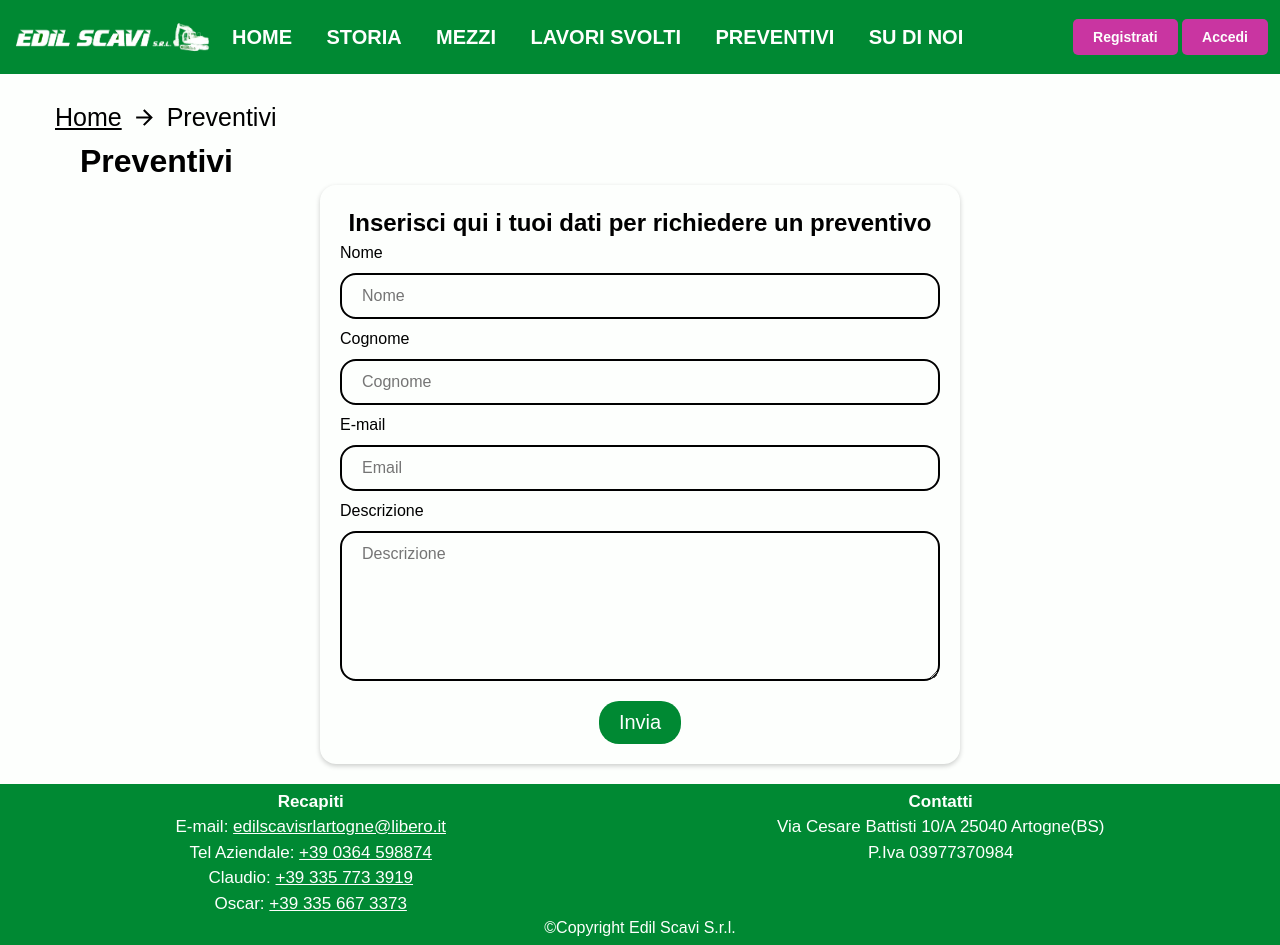
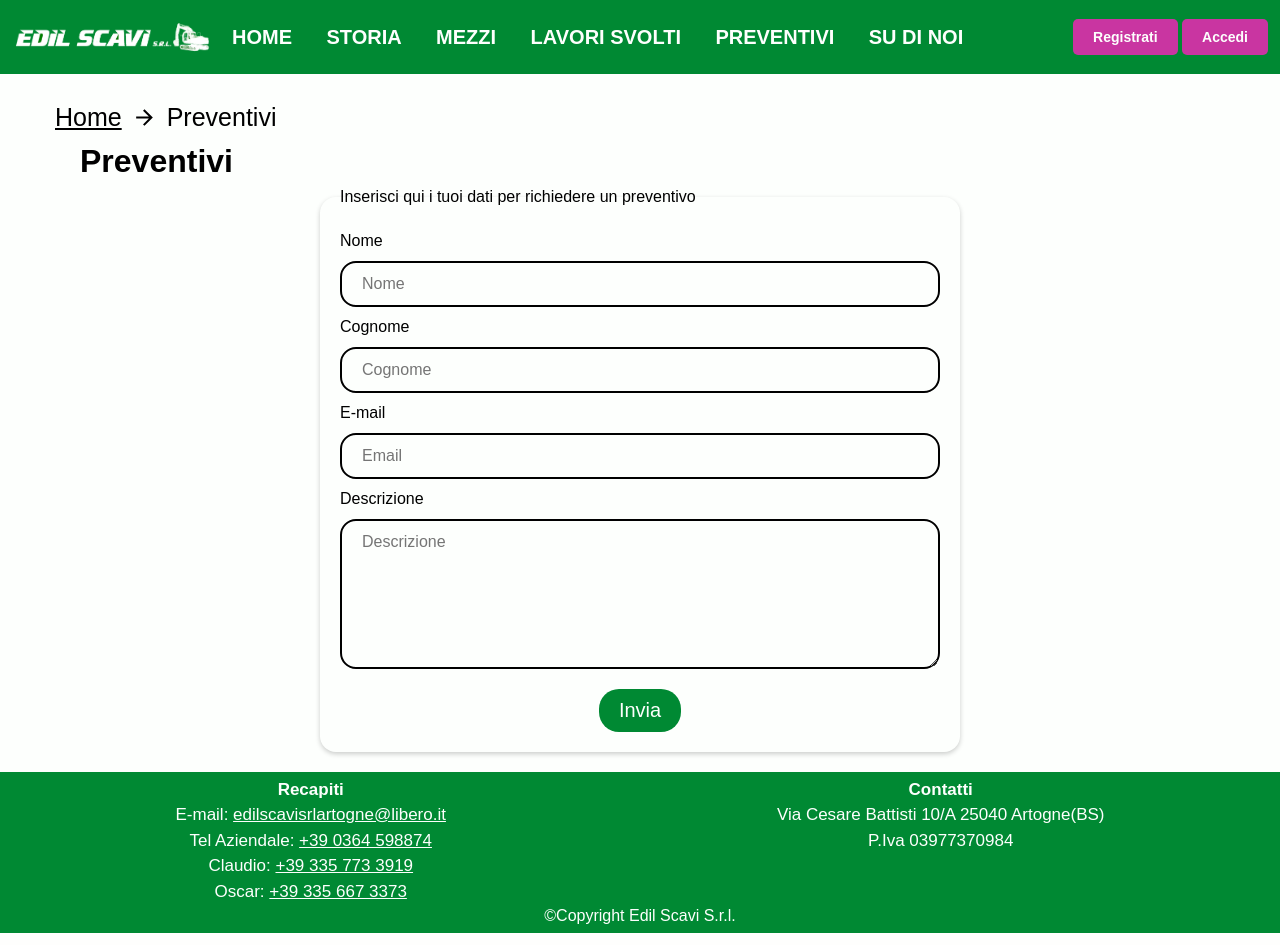
Before and after one commit to The-TecWebers/Progetto, a PHP site: page /preventivi in a window 1280 px wide. Run offline with PHP 8.4, Linux system fonts and the light colour scheme.

Commit message:
Sistemazione del form

```diff
--- a/CSS/desktop.css
+++ b/CSS/desktop.css
@@ -244,20 +244,28 @@ TITOLO PAGINA
 
 }
 
-.site-map {
+
+
+/*
+===========
+BREADCRUMB
+===========
+*/
+
+.breadcrumb {
     display: flex;
     padding-left: 50px;
     padding-top: 25px;
     align-items: center;
 }
 
-.site-map a {
+.breadcrumb a, .breadcrumb span {
     color: #000;
     padding: 0 5px;
     font-size: 25px;
 }
 
-.site-map img {
+.breadcrumb img {
     width: 25px;
     height: 25px;
     margin: 0 5px;
@@ -271,7 +279,7 @@ FORM
 =====
 */
 
-.form{
+form{
     display: flex;
     flex-direction: column;
     justify-self: center;
@@ -305,7 +313,7 @@ textarea.form-input {
     margin-top: 5px;
 }
 
-.button{
+.form-buttons button{
     background-color: #008933;
     color: #fdfffd;
     padding: 10px 20px 10px 20px;
@@ -314,7 +322,7 @@ textarea.form-input {
     font-size: 20px;
 }
 
-.fieldset{
+fieldset{
     padding: 20px;
     border-radius: 1em;
     border: 0 solid;
--- a/CSS/mobile.css
+++ b/CSS/mobile.css
@@ -11,32 +11,56 @@ SEZIONE FOOTER
     vertical-align: middle;
 }
 
+
+
+/*
+==============
+TITOLO PAGINA
+==============
+*/
+
 .page-title{
     padding:0;
     justify-self: center;
 
 }
 
-.site-map {
+
+
+/*
+===========
+BREADCRUMB
+===========
+*/
+
+.breadcrumb {
     display: flex;
     padding-left:0px;
     padding-top: 10px;
     justify-self: center;
 }
 
-.site-map a {
+.breadcrumb a, .breadcrumb span {
     color: #000;
     padding: 0;
     font-size: 25px;
 }
 
-.site-map img {
+.breadcrumb img {
     width: 25px;
     height: 25px;
     margin: 0;
 }
 
-.form{
+
+
+/*
+=====
+FORM
+=====
+*/
+
+form{
     width: 80%;
 }
 
--- a/CSS/tablet.css
+++ b/CSS/tablet.css
@@ -35,6 +35,7 @@ main{
     flex: 1;
     padding-bottom: 20px;
 }
+
 
 
 /*
@@ -105,6 +106,8 @@ header #nav-check:checked~.nav-toggler span::after {
     transform: rotate(-45deg);
 }
 
+
+
 /*
 ===============
 SEZIONE FOOTER
--- a/HTML/pages/preventivi.html
+++ b/HTML/pages/preventivi.html
@@ -1,13 +1,13 @@
 <main>
-    <div class="site-map">
-        <a href="index.php">Home</a>
-        <img src="Images/icons/arrow-fw.svg">
-        <a>Preventivi</a>
-    </div>
+    <nav class="breadcrumb" aria-label="breadcrumb">
+        <a href="index.php" lang="en-US">Home</a>
+        <img src="Images/icons/arrow-fw.svg" alt="">
+        <span aria-current="page">Preventivi</span>
+    </nav>
     <h1 class="page-title">Preventivi</h1>
-    <form class="form" method="POST" action="">
-        <fieldset class="fieldset">
-            <h2 class="fieldset-header">Inserisci qui i tuoi dati per richiedere un preventivo</h2>
+    <form method="POST" action="..........">
+        <fieldset>
+            <legend class="fieldset-header">Inserisci qui i tuoi dati per richiedere un preventivo</legend>
             <label class="form-label" for="name">Nome</label>
             <input class="form-input" type="text" id="name" name="name" placeholder="Nome">
             <label class="form-label" for="surname">Cognome</label>
@@ -18,7 +18,7 @@
             <textarea class="form-input" type="text" id="description" name="description"
                 placeholder="Descrizione"></textarea>
             <div class="form-buttons">
-                <button type="submit" class="button">Invia</button>
+                <button type="submit">Invia</button>
             </div>
         </fieldset>
     </form>
```
Also changed, not shown: Images/favicons/android-chrome-192x192.png (renamed from Images/android-chrome-192x192.png), Images/favicons/android-chrome-512x512.png (renamed from Images/android-chrome-512x512.png), Images/favicons/apple-touch-icon.png (renamed from Images/apple-touch-icon.png), Images/favicons/favicon-16x16.png (renamed from Images/favicon-16x16.png), Images/favicons/favicon-32x32.png (renamed from Images/favicon-32x32.png), Images/favicons/favicon.ico (renamed from Images/favicon.ico).
